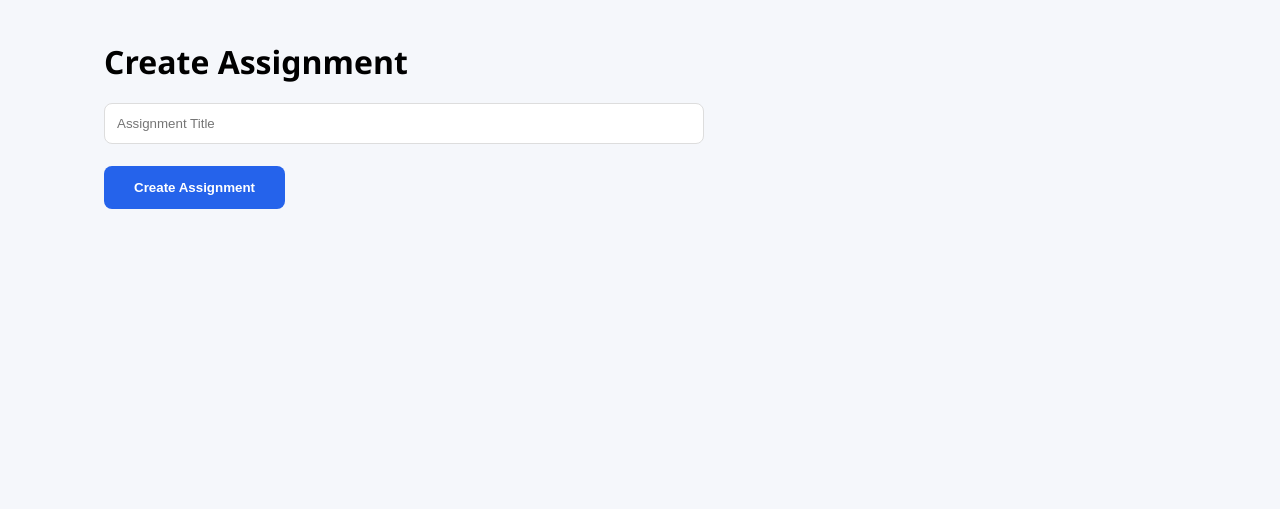
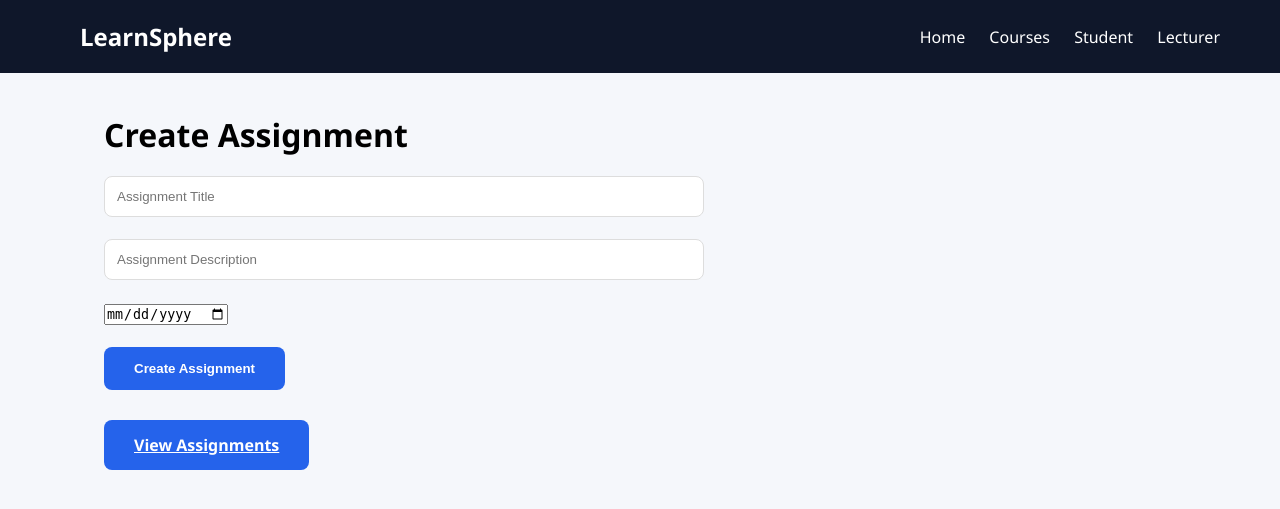
Before and after one commit to dennisfebrian001-cmd/E-Learning-Cloud-Platform, a Flask app: page /create-assignment in a window 1280 px wide. Shown: the top 509 px of the page. Run offline with Flask 3, Linux system fonts and the light colour scheme.

Commit message:
fix assignment interface

```diff
--- a/app.py
+++ b/app.py
@@ -177,28 +177,28 @@ def videos():
 methods=["GET","POST"])
 def create_assignment():
 
-    if request.method=="POST":
+    if request.method == "POST":
 
         title = request.form["title"]
+        description = request.form["description"]
+        deadline = request.form["deadline"]
 
         conn = get_connection()
-
         cursor = conn.cursor()
 
         cursor.execute(
             """
             INSERT INTO assignments
-            (course_id,title)
-            VALUES(%s,%s)
+            (course_id,title,description,deadline)
+            VALUES(%s,%s,%s,%s)
             """,
-            (1, title)
+            (1, title, description, deadline)
         )
 
         conn.commit()
-
         conn.close()
 
-        return redirect("/lecturer")
+        return redirect("/assignments")
 
     return render_template(
         "create_assignment.html"
@@ -243,12 +243,6 @@ def submit_assignment():
         )
 
         conn.commit()
-        conn.close()
-
-        return redirect("/student")
-
-        conn.commit()
-
         conn.close()
 
         return redirect("/student")
--- a/templates/create_assignment.html
+++ b/templates/create_assignment.html
@@ -1,14 +1,32 @@
 <!DOCTYPE html>
 <html>
-
 <head>
     <title>Create Assignment</title>
+
     <link rel="stylesheet"
           href="{{ url_for('static',
           filename='css/style.css') }}">
 </head>
 
 <body>
+
+<nav class="navbar">
+
+    <div class="logo">
+        <a href="/"
+           style="color:white;text-decoration:none;">
+           LearnSphere
+        </a>
+    </div>
+
+    <div>
+        <a href="/">Home</a>
+        <a href="/courses">Courses</a>
+        <a href="/student">Student</a>
+        <a href="/lecturer">Lecturer</a>
+    </div>
+
+</nav>
 
 <div class="container">
 
@@ -24,13 +42,32 @@ required>
 
     <br><br>
 
-<button class="btn">
+    <input
+        type="text"
+        name="description"
+        placeholder="Assignment Description"
+        required>
 
+    <br><br>
+
+    <input
+        type="date"
+        name="deadline"
+        required>
+
+    <br><br>
+
+    <button type="submit" class="btn">
         Create Assignment
-
     </button>
 
 </form>
+
+    <br><br>
+
+    <a href="/assignments" class="btn">
+        View Assignments
+    </a>
 
 </div>
 
```
Also changed, not shown: templates/assignments.html (+7 -5 lines). Lines whose indentation alone changed are shown as unchanged.
